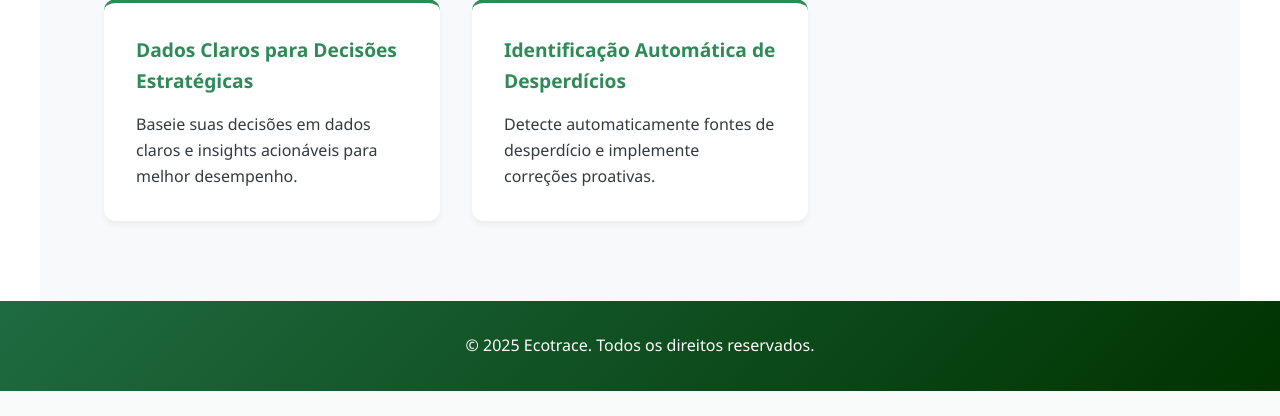
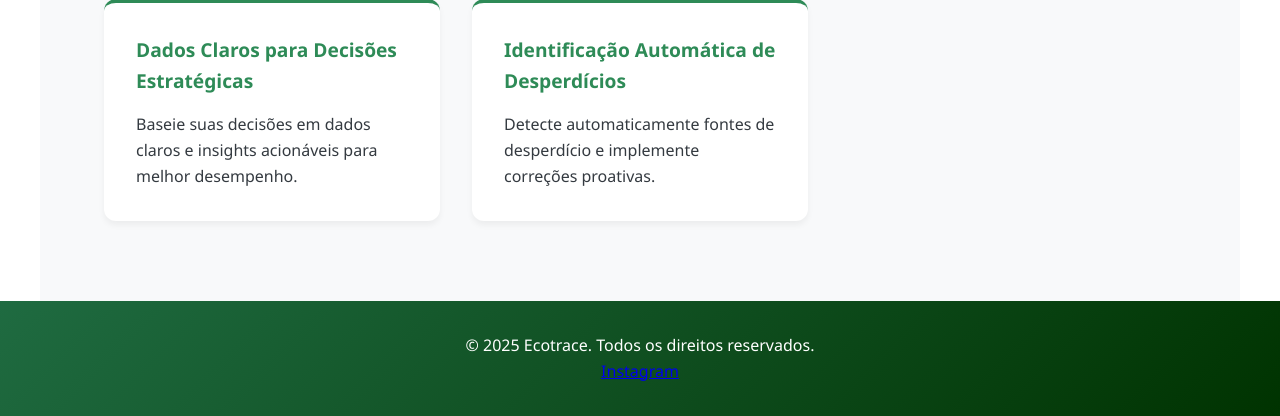
Before and after one commit to Thai034/ProjetoFinal, a Flask app: page / in a window 1280 px wide. Shown: the part 1969-2385 px from the top of the page. Before the commit the page ends 2360 px from the top, so only its background shows below. Run offline with Flask 3, Linux system fonts and the light colour scheme.

Commit message:
Link pro Instagram teste

```diff
--- a/templates/index.html
+++ b/templates/index.html
@@ -580,6 +580,9 @@
 
     <footer>
         <p data-key="footer.copyright">&copy; 2025 Ecotrace. Todos os direitos reservados.</p>
+        <a href= "https://www.instagram.com/grupoecotrace?igsh=d2Qydmh0ZWIyNDR3" target="_blank">
+            <p data-key="footer.copyright2">Instagram</p>
+        </a>
     </footer>
 
     <script>
@@ -699,11 +702,6 @@
             });
         });
 
-        // Botão Saiba Mais
-        /*document.querySelector('.btn-saiba-mais').addEventListener('click', function () {
-            alert('Em breve mais informações estarão disponíveis!');
-        });*/
-
         // Tema claro/escuro
         const themeButtons = document.querySelectorAll('.theme-btn');
         themeButtons.forEach(button => {
```
